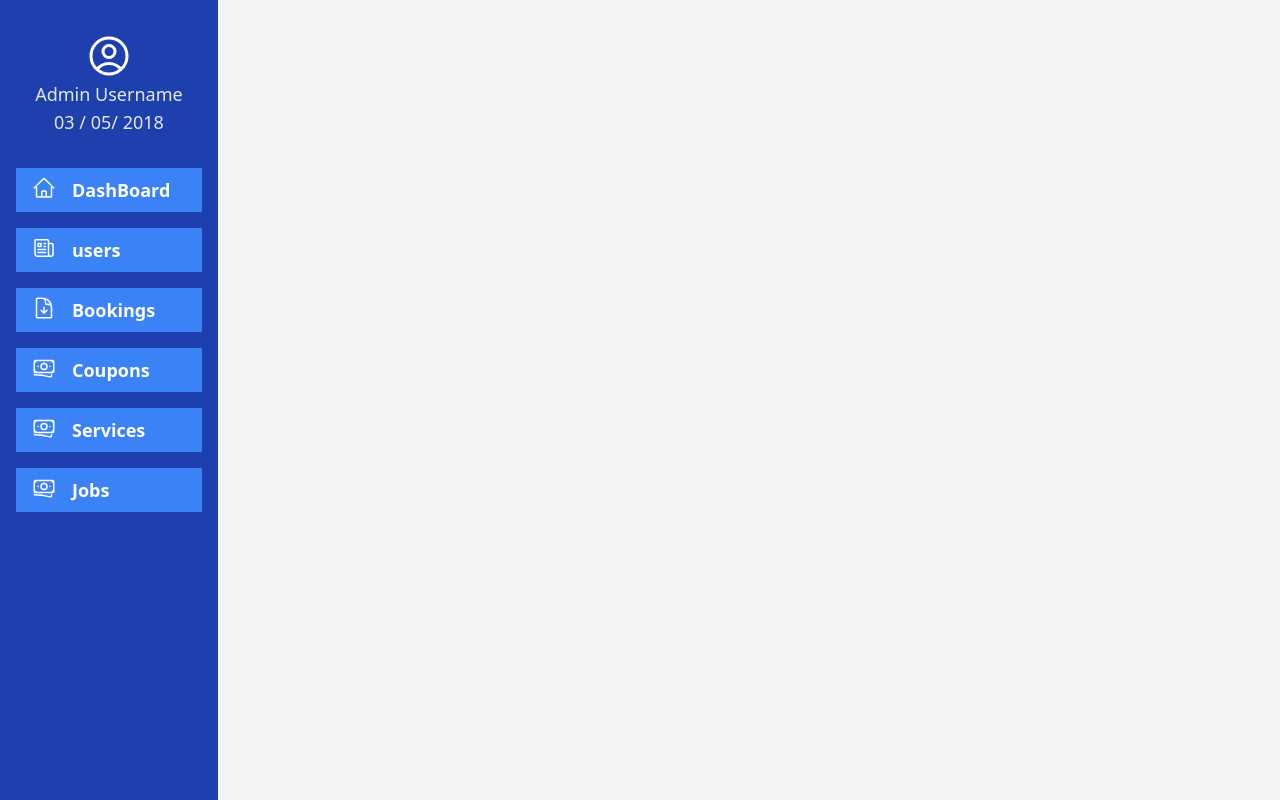
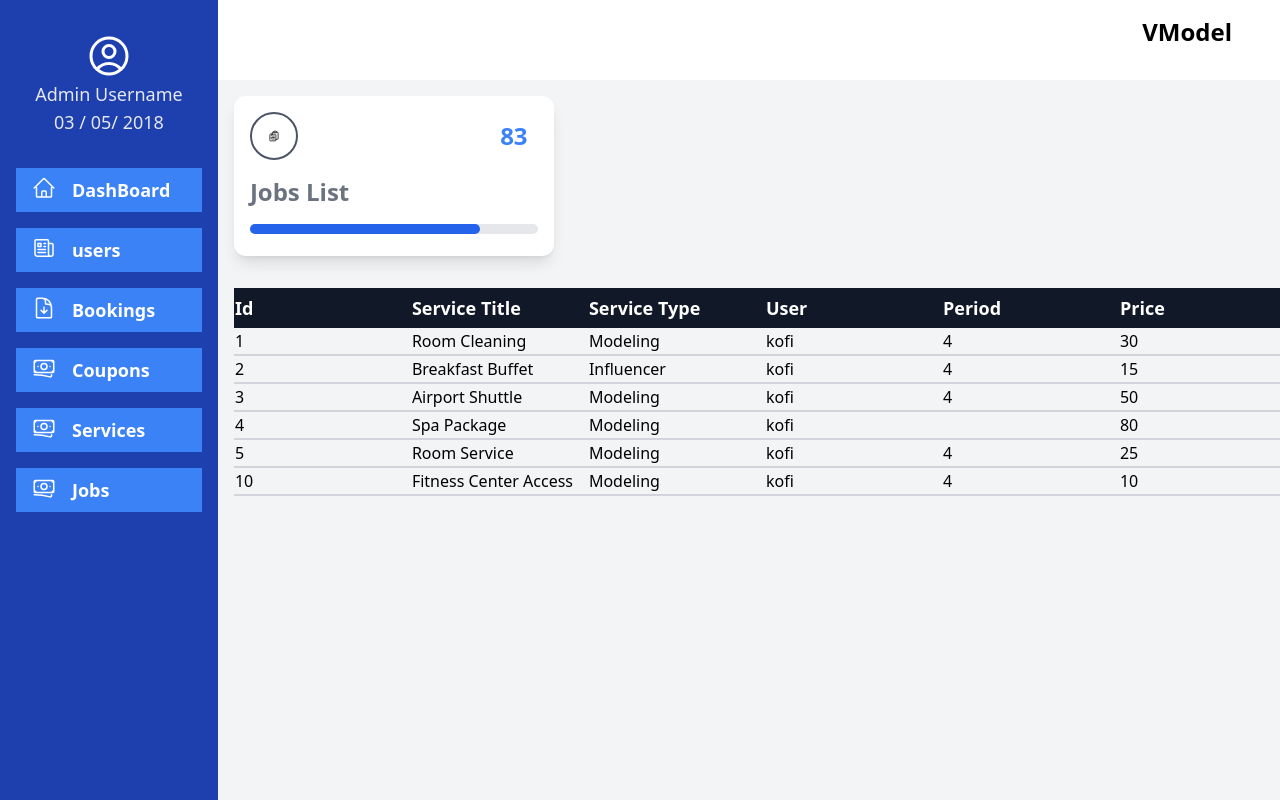
Before and after one commit to shinorspellz/Vmodel_Dashboard, a React (Create React App) app: page /jobs in a window 1280 px wide. Built offline with nearby package versions, Linux system fonts and the light colour scheme.

Commit message:
done with jobs page

```diff
--- a/src/App.js
+++ b/src/App.js
@@ -9,6 +9,7 @@ import Coupons from "./pages/CouponsPage";
 import Services from "./pages/Services";
 import UserDetails from "./pages/UserDetails";
 import ServiceDetails from "./pages/ServiceDetails";
+import JobsPage from "./pages/JobsPage";
 
 function App() {
   return (
@@ -22,6 +23,8 @@ function App() {
             <Route path="/bookings" element={<Bookings />} />
             <Route path="/coupons" element={<Coupons />} />
             <Route path="/services" element={<Services />} />
+            <Route path="/jobs" element={<JobsPage />} />
+
             <Route path="users/userdetail" element={<UserDetails />} />
             <Route
               path="services/servicedetails"
--- a/src/components/SideBar.jsx
+++ b/src/components/SideBar.jsx
@@ -153,7 +153,7 @@ function SideBar() {
         </div>
         <div className="">
           <Link
-            to="services"
+            to="jobs"
             onClick={() => {
               setButtonClick("account");
             }}
--- /dev/null
+++ b/src/pages/JobsPage.jsx
@@ -0,0 +1,141 @@
+import React from "react";
+import NavBar from "../components/NavBar";
+import { useNavigate } from "react-router-dom";
+
+function JobsPage() {
+  let navigate = useNavigate();
+
+  const serviceClick = (id) => {
+    navigate(`servicedetails`);
+  };
+  const services = [
+    {
+      id: 1,
+      serviceName: "Room Cleaning",
+      serviceType: "Modeling",
+      description: "Daily room cleaning service",
+      user: "kofi",
+      price: 30.0,
+      period: 4,
+    },
+    {
+      id: 2,
+      serviceName: "Breakfast Buffet",
+      serviceType: "Influencer",
+
+      description: "Daily breakfast buffet",
+      user: "kofi",
+      price: 15.0,
+      period: 4,
+    },
+    {
+      id: 3,
+      serviceName: "Airport Shuttle",
+      serviceType: "Modeling",
+
+      description: "Airport transportation service",
+      user: "kofi",
+      price: 50.0,
+      period: 4,
+    },
+    {
+      id: 4,
+      serviceName: "Spa Package",
+      serviceType: "Modeling",
+
+      description: "Relaxing spa treatment",
+      user: "kofi",
+      price: 80.0,
+    },
+    {
+      id: 5,
+      serviceName: "Room Service",
+      serviceType: "Modeling",
+
+      description: "In-room dining service",
+      user: "kofi",
+      price: 25.0,
+      period: 4,
+    },
+    // Add more service objects here...
+    // ...
+    {
+      id: 10,
+      serviceName: "Fitness Center Access",
+      serviceType: "Modeling",
+
+      description: "Access to the hotel's fitness center",
+      user: "kofi",
+      price: 10.0,
+      period: 4,
+    },
+  ];
+  return (
+    <div>
+      <NavBar />
+      <div className="w-3/4 ml-4 flex justify-start gap-4 mt-4">
+        <div className="w-[20rem] bg-white shadow-lg h-[20vh] mb-8 p-4 rounded-xl">
+          <div className="w-full flex justify-between">
+            <div className="rounded-full p-4 border-2 w-12 h-12 flex justify-center items-center border-gray-600">
+              {" "}
+              <svg
+                xmlns="http://www.w3.org/2000/svg"
+                fill="none"
+                viewBox="0 0 24 24"
+                strokeWidth={1.5}
+                stroke="currentColor"
+                className="w-8 h-8">
+                <path
+                  strokeLinecap="round"
+                  strokeLinejoin="round"
+                  d="M9 12h3.75M9 15h3.75M9 18h3.75m3 .75H18a2.25 2.25 0 002.25-2.25V6.108c0-1.135-.845-2.098-1.976-2.192a48.424 48.424 0 00-1.123-.08m-5.801 0c-.065.21-.1.433-.1.664 0 .414.336.75.75.75h4.5a.75.75 0 00.75-.75 2.25 2.25 0 00-.1-.664m-5.8 0A2.251 2.251 0 0113.5 2.25H15c1.012 0 1.867.668 2.15 1.586m-5.8 0c-.376.023-.75.05-1.124.08C9.095 4.01 8.25 4.973 8.25 6.108V8.25m0 0H4.875c-.621 0-1.125.504-1.125 1.125v11.25c0 .621.504 1.125 1.125 1.125h9.75c.621 0 1.125-.504 1.125-1.125V9.375c0-.621-.504-1.125-1.125-1.125H8.25zM6.75 12h.008v.008H6.75V12zm0 3h.008v.008H6.75V15zm0 3h.008v.008H6.75V18z"
+                />
+              </svg>
+            </div>
+            <div className=" p-4 text-2xl font-semibold text-blue-500 w-12 h-12 flex justify-center items-center ">
+              83
+            </div>
+          </div>
+          <div className="mt-4">
+            <div className="w-full text-2xl text-gray-500 font-semibold">
+              Jobs List
+            </div>
+            <div class="w-full bg-gray-200 rounded-full h-2.5 dark:bg-gray-700 mt-4">
+              <div class="bg-blue-600 h-2.5 rounded-full w-[80%]"></div>
+            </div>
+          </div>
+        </div>{" "}
+      </div>
+      <div>
+        <table class="w-full ml-4 table-fixed   ">
+          <thead className="px-4 text-left h-[5vh] bg-gray-900 ">
+            <tr className="text-white text-lg ">
+              <th>Id</th>
+              <th>Service Title</th>
+              <th>Service Type</th>
+              <th>User</th>
+              <th>Period</th>
+              <th>Price</th>
+            </tr>
+          </thead>
+          <tbody className="w-full ">
+            {services.map((service) => (
+              <tr
+                className="w-full h-[0rem] text-base  border-gray-300 border-b-[2px] hover:bg-gray-300 cursor-pointer"
+                onClick={() => serviceClick(service.id)}>
+                <td>{service.id}</td>
+                <td>{service.serviceName}</td>
+                <td>{service.serviceType}</td>
+                <td>{service.user}</td>
+                <td>{service.period}</td>
+                <td>{service.price}</td>
+              </tr>
+            ))}
+          </tbody>
+        </table>
+      </div>
+    </div>
+  );
+}
+
+export default JobsPage;
```
